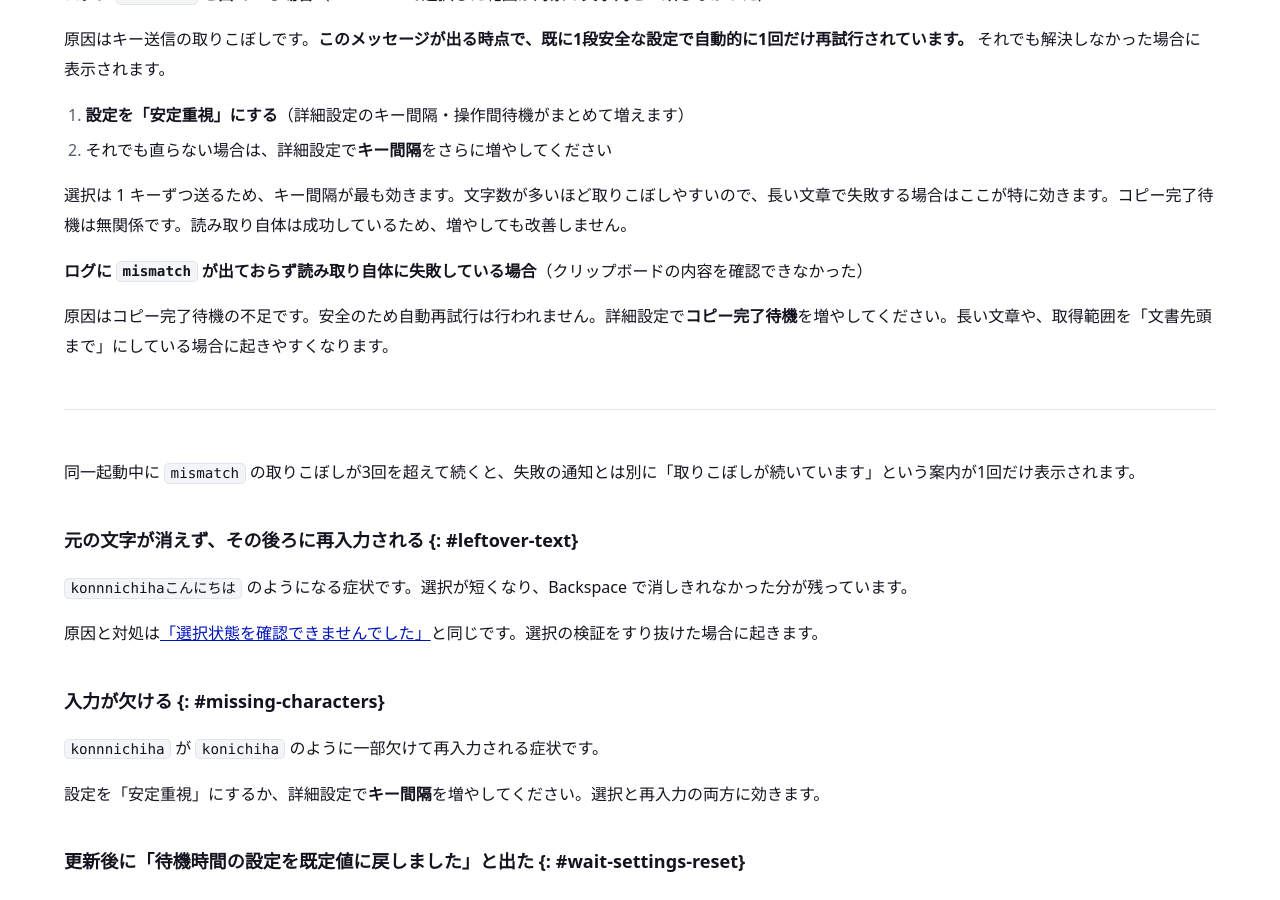
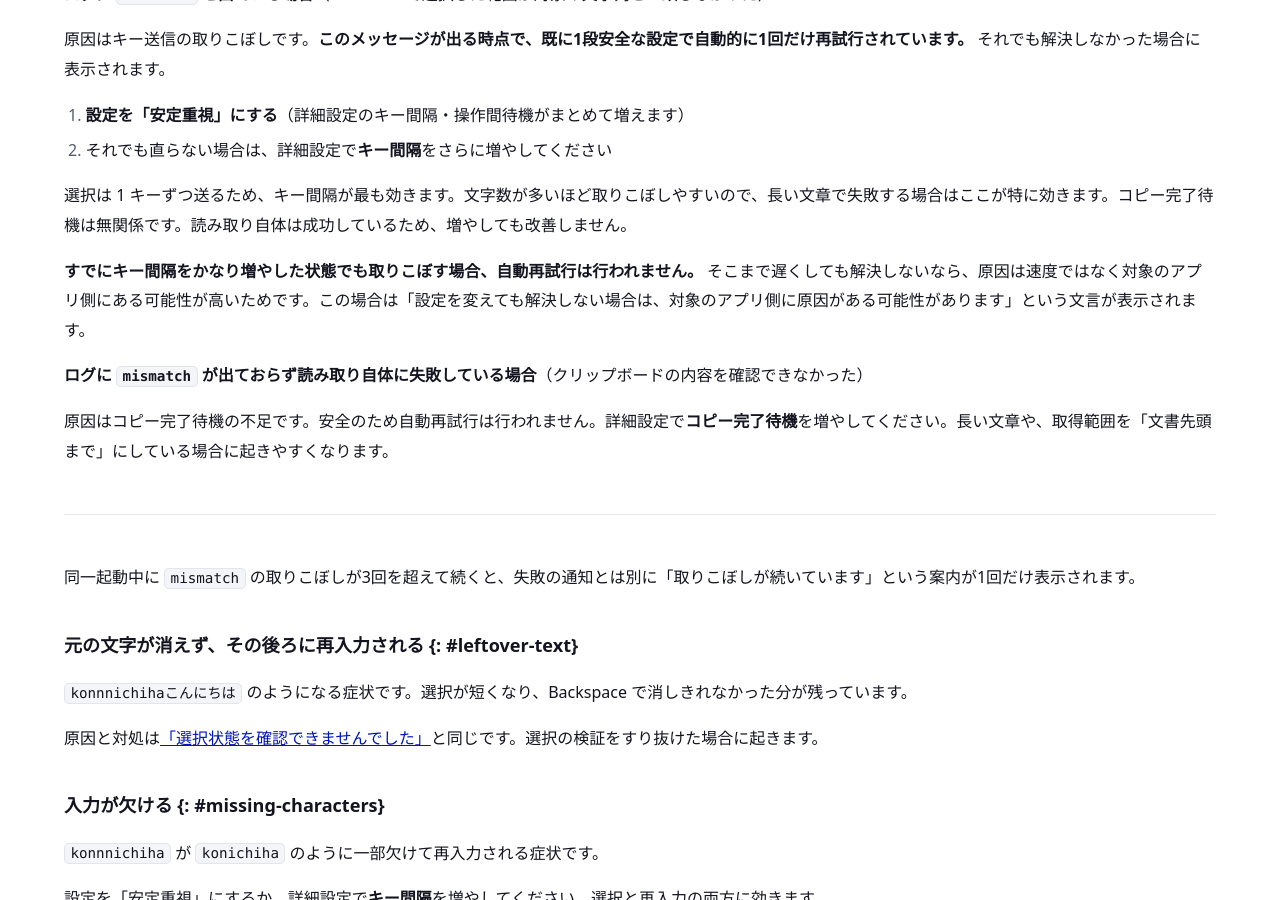
Before and after one commit to moappsupport/ro-maji_IME_Rescue, a Jekyll site: the page built from troubleshooting.md, in a window 1280 px wide and 900 px high, scrolled down 1588 px. Built offline with Jekyll 4.4.1, drawn with Linux system fonts in a browser that asks for light colours.

Commit message:
リトライ値のルールを整理し、遅すぎる設定では自動リトライを打ち切る
GetRetryValues が返す値には上限があり、カスタムで KeyWait を17以上に
設定していると Math.Max により「同じ値で再試行するだけ」になっていた。
ルールを「1つ上のプリセットがあればその値、無ければ現在値の2倍」に統一し
（StableRetryValues は安定重視のちょうど2倍だったため削除しても値は
変わらない）、KeyWait が閾値を超えるカスタム設定ではリトライ自体を
打ち切るようにする。そこまで遅くしても解決しないなら原因は速度以外の
可能性が高く、無駄なリトライで処理時間と握り潰しの予算を消費するだけに
なるため。打ち切り時は再試行や「安定重視」を案内しない専用の文言を出す。

Co-Authored-By: Claude Sonnet 5 <noreply@anthropic.com>

```diff
--- a/troubleshooting.md
+++ b/troubleshooting.md
@@ -66,6 +66,8 @@ updated: 2026-08-09
 2. それでも直らない場合は、詳細設定で**キー間隔**をさらに増やしてください
 
 選択は 1 キーずつ送るため、キー間隔が最も効きます。文字数が多いほど取りこぼしやすいので、長い文章で失敗する場合はここが特に効きます。コピー完了待機は無関係です。読み取り自体は成功しているため、増やしても改善しません。
+
+**すでにキー間隔をかなり増やした状態でも取りこぼす場合、自動再試行は行われません。** そこまで遅くしても解決しないなら、原因は速度ではなく対象のアプリ側にある可能性が高いためです。この場合は「設定を変えても解決しない場合は、対象のアプリ側に原因がある可能性があります」という文言が表示されます。
 
 **ログに `mismatch` が出ておらず読み取り自体に失敗している場合**（クリップボードの内容を確認できなかった）
 
```
